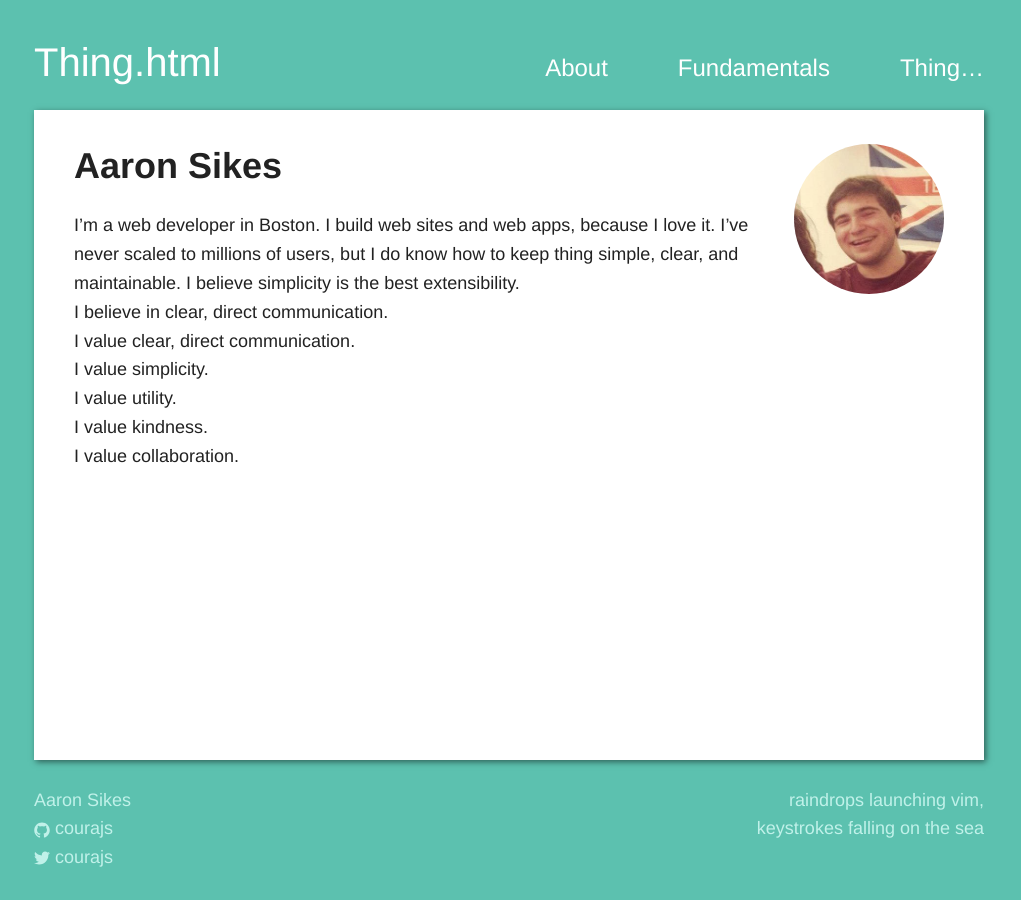
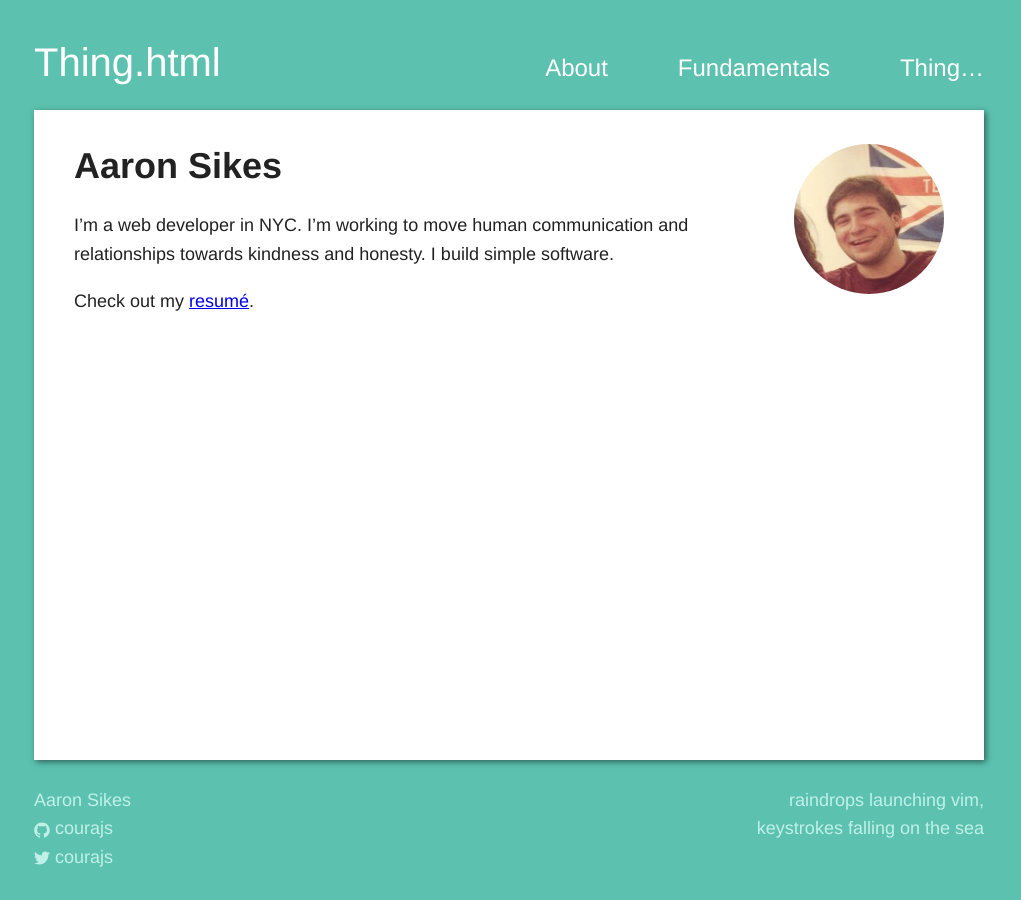
Before and after one commit to AaronSikes/aaron.sikes.io, a Jekyll site: the page built from about.md, in a window 1280 px wide. Shown: the whole page, without its empty margins (131-1152 px from the left). Built offline with Jekyll 4.4.1, drawn with Linux system fonts in a browser that asks for light colours.

Commit message:
Update about, and add resume

```diff
--- a/about.md
+++ b/about.md
@@ -4,11 +4,7 @@ title: About
 permalink: /about/
 ---
 
-I'm a web developer in Boston. I build web sites and web apps, because I love it. I've never scaled to millions of users, but I do know how to keep thing simple, clear, and maintainable.
-I believe simplicity is the best extensibility.
-I believe in clear, direct communication.
-I value clear, direct communication.
-I value simplicity.
-I value utility.
-I value kindness.
-I value collaboration.
+I'm a web developer in NYC. I'm working to move human communication and
+relationships towards kindness and honesty. I build simple software.
+
+Check out my [resumé](/2016-resume.pdf).
```
Also changed, not shown: 1 other file.
